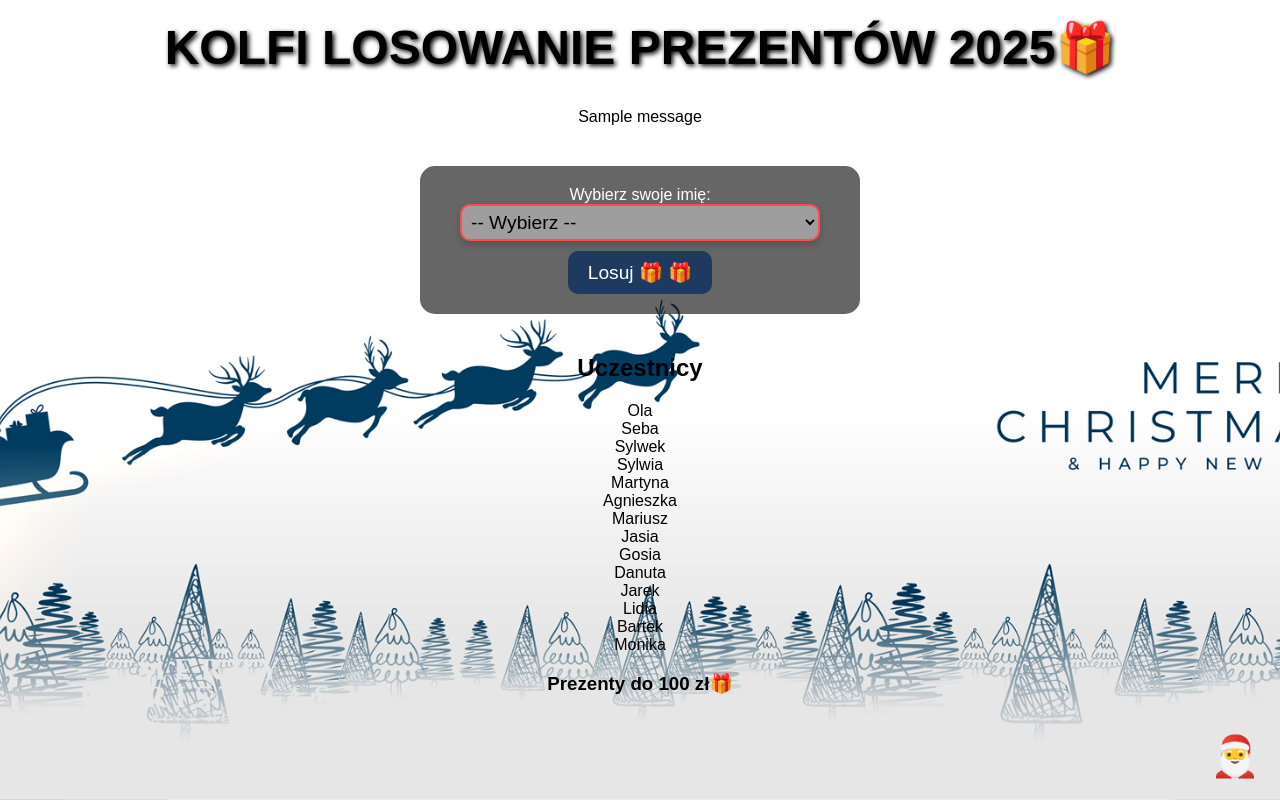
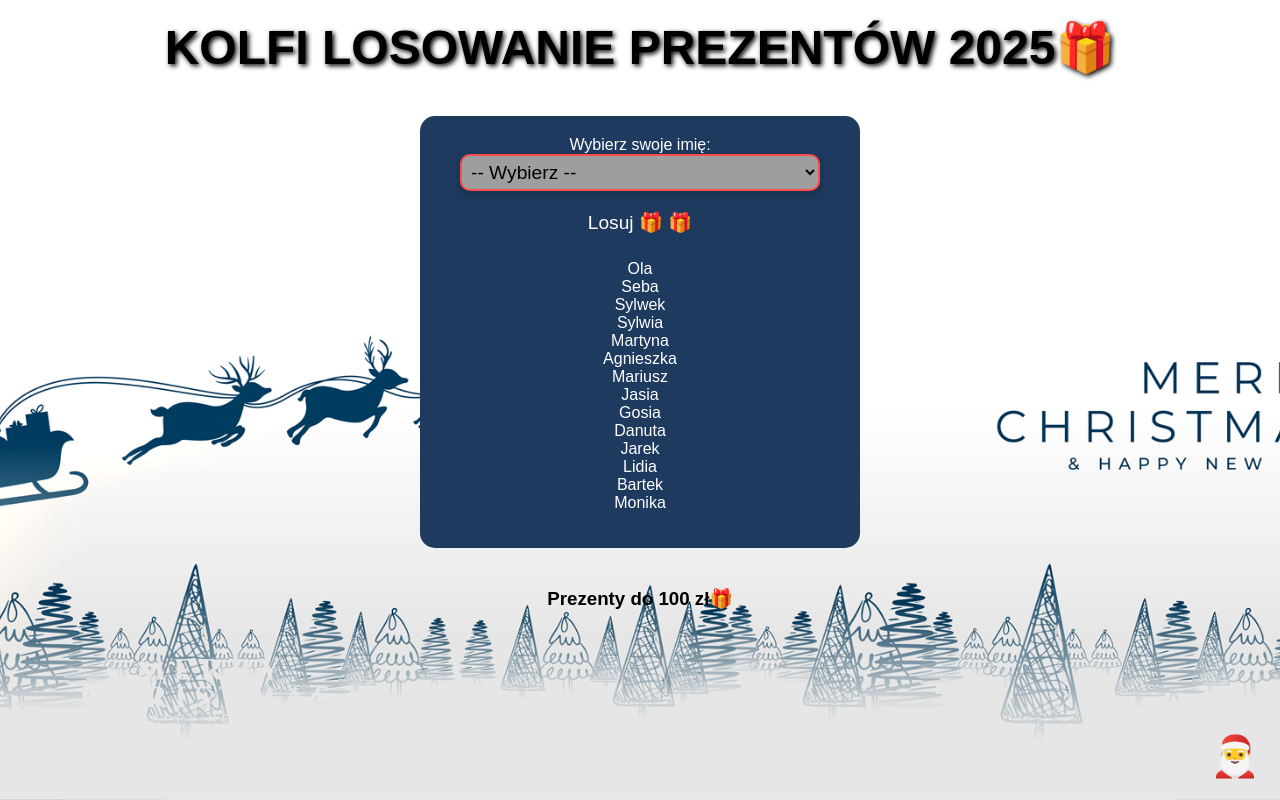
Before and after one commit to Wasett/-wi-ta-Kolfi, a Flask app: page / in a window 1280 px wide. Run offline with Flask 3, Linux system fonts and the light colour scheme; one stand-in notice (Sample message) is shown; grey boxes are pictures that could not be loaded.

Commit message:
Update index.html

```diff
--- a/templates/index.html
+++ b/templates/index.html
@@ -7,31 +7,30 @@
     <link rel="stylesheet" href="{{ url_for('static', filename='style.css') }}">
     <style>
         body {
-            color: black; /* cała czcionka na czarno */
+            color: black;
             font-family: Arial, sans‑serif;
         }
-
-        /* 🔹 Usunięcie kropek (punktorów) z listy */
         ul {
             list-style-type: none;
             padding-left: 0;
             margin-left: 0;
         }
+        /* Kolor panelu losowania na kolor sań Mikołaja */
+        #draw-panel {
+            background-color: #1E3A5F; /* kolor sań */
+            padding: 20px;
+            border-radius: 15px;
+            margin: 40px auto;
+            width: 400px;
+        }
+        /* Lista uczestników w panelu z czcionką w kolorze tła (biały) */
+        #draw-panel ul {
+            color: #fff; /* biały tekst */
+        }
     </style>
 </head>
 <body>
     <h1>KOLFI LOSOWANIE PREZENTÓW 2025🎁</h1>
-
-    <!-- Wyświetlanie komunikatów flash -->
-    {% with messages = get_flashed_messages() %}
-      {% if messages %}
-        <ul class="flashes">
-        {% for message in messages %}
-          <li>{{ message }}</li>
-        {% endfor %}
-        </ul>
-      {% endif %}
-    {% endwith %}
 
     <!-- Panel losowania -->
     <div id="draw-panel">
@@ -44,29 +43,21 @@
                 {% endfor %}
             </select>
             <br>
-            <button type="submit">Losuj 🎁</button>  <!-- zmienione emoji na prezent -->
+            <button type="submit">Losuj 🎁</button>
         </form>
+
+        <!-- Lista w panelu -->
+        <ul>
+            {% for p in participants %}
+              <li>{{ p.name }}{% if p.id in results %} – wylosował: {{ results[p.id] }}{% endif %}</li>
+            {% endfor %}
+        </ul>
     </div>
-
-    <!-- Lista uczestników -->
-    <h2>Uczestnicy</h2>
-    <ul>
-        {% for p in participants %}
-            <li>
-                {{ p.name }}
-                {% if p.id in results %}
-                    <span class="draw-result">– wylosował: {{ results[p.id] }}</span>
-                {% endif %}
-            </li>
-        {% endfor %}
-    </ul>
 
     <h3>Prezenty do 100 zł🎁</h3>
 
-    <!-- Ikonka logowania admina -->
     <a href="{{ url_for('admin_login') }}" id="admin-login-btn" title="Zaloguj jako administrator">🎅</a>
 
-    <!-- Efekt śniegu -->
     <div id="snow-container"></div>
     <script src="{{ url_for('static', filename='snow.js') }}"></script>
 </body>
```
